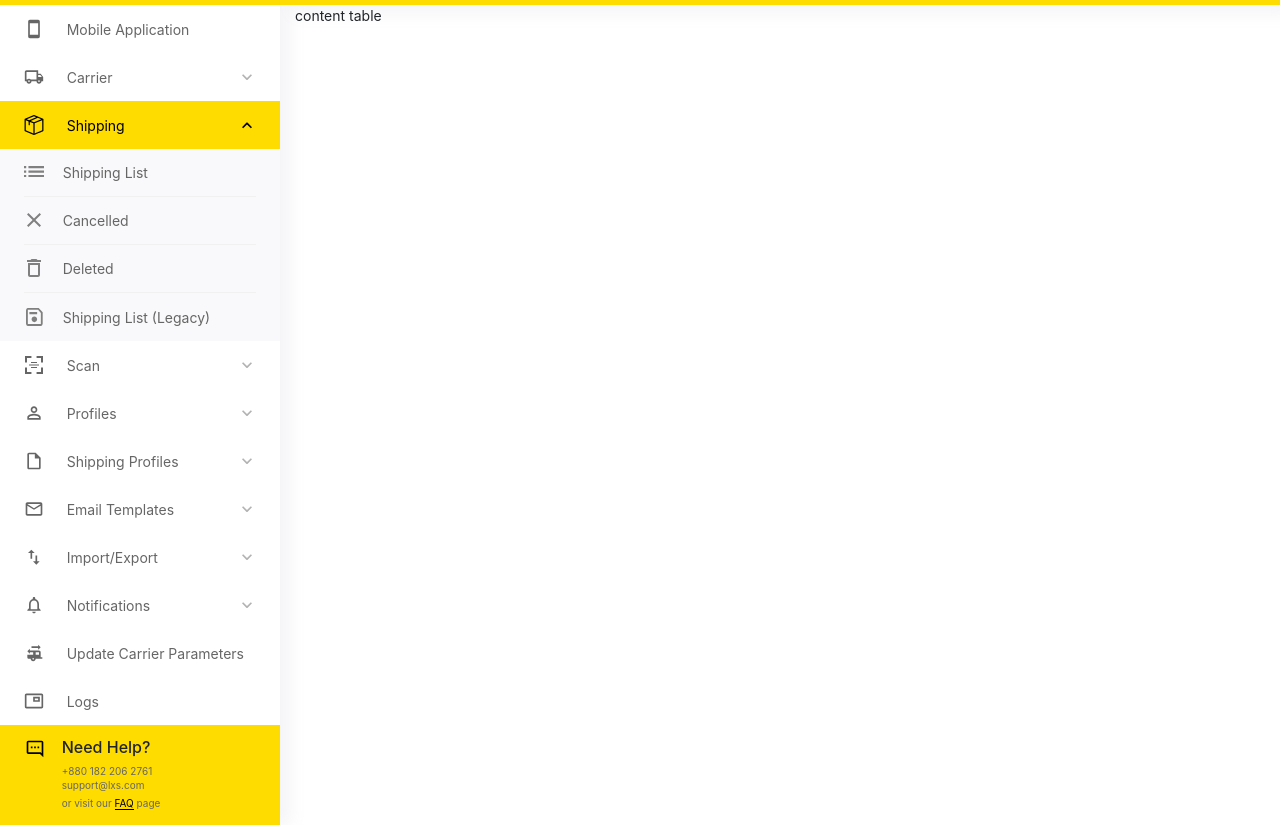
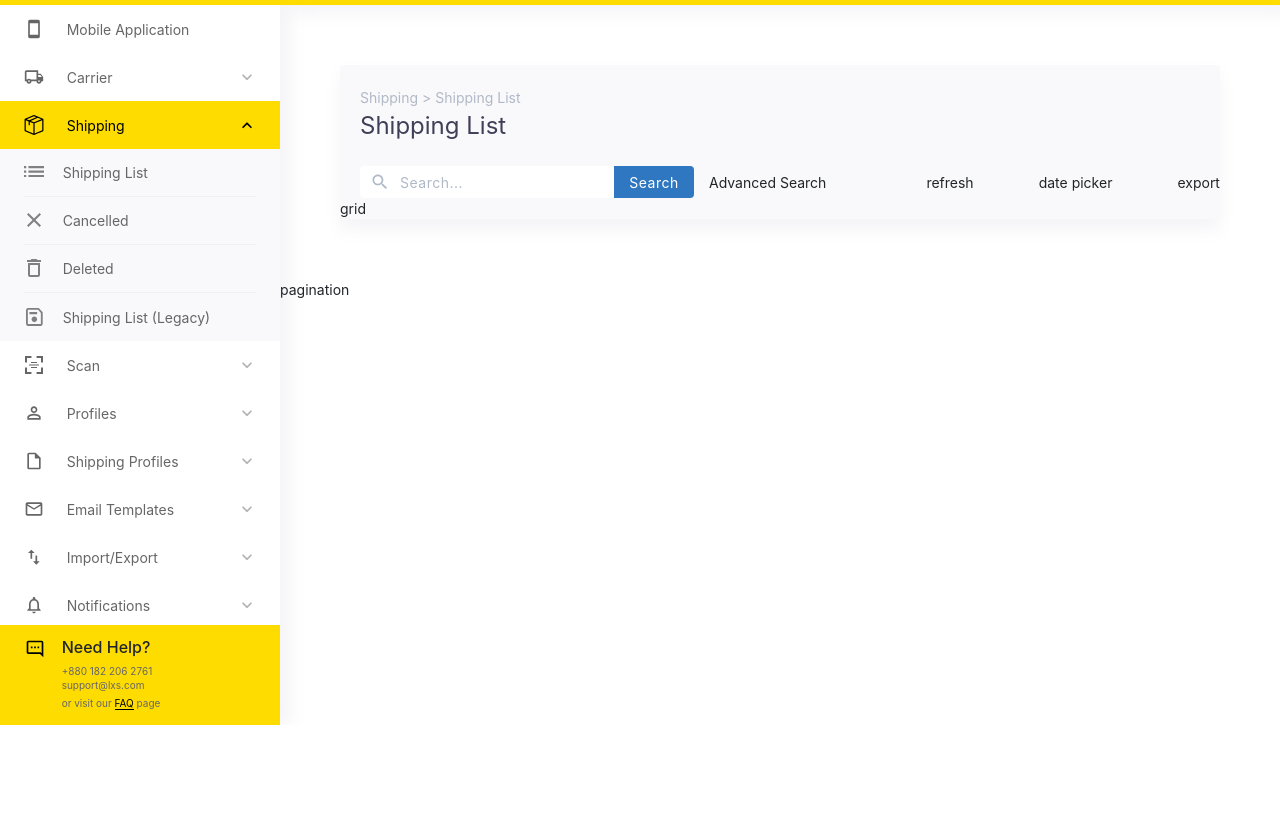
Before and after one commit to Belakun/austrian-post, a website: page index.html in a window 1280 px wide. Shown: the part 75-900 px from the top of the page. After the commit the page ends 800 px from the top, so only its background shows below. Drawn offline with Linux system fonts and the light colour scheme.

Commit message:
scrollable left menu

```diff
--- a/assets/scss/_variables.scss
+++ b/assets/scss/_variables.scss
@@ -2,3 +2,5 @@
 
 $nav-bar-height: 80px;
 $nav-bar-background-color: $main-yellow;
+
+$help-section-height: 100px;
--- a/assets/scss/app.scss
+++ b/assets/scss/app.scss
@@ -9,6 +9,10 @@
 @import "layout";
 @import "components/top-navigation";
 @import "components/left-sidebar";
+@import "components/breadcrumbs";
+@import "components/grid";
+@import "components/grid-toolbar";
+
 @import "mixins";
 
 body {
--- /dev/null
+++ b/assets/scss/components/_breadcrumbs.scss
@@ -0,0 +1,11 @@
+@import "../colors";
+@import "../variables";
+
+.breadcrumbs {
+  margin: 22px 0 0 20px;
+  color: $main-pale-grey;
+
+  & .breadcrumbs__divider {
+    margin: 0 4px;
+  }
+}
--- /dev/null
+++ b/assets/scss/components/_grid-toolbar.scss
@@ -0,0 +1,12 @@
+@import "../colors";
+@import "../variables";
+
+.grid__toolbar {
+  margin-top: 22px;
+
+  & .search {
+    margin-left: 20px;
+    padding-right: 0;
+    height: 32px;
+  }
+}
--- /dev/null
+++ b/assets/scss/components/_grid.scss
@@ -0,0 +1,16 @@
+@import "../colors";
+@import "../variables";
+
+.grid__container {
+  padding: 0;
+  margin: 60px;
+  background-color: $main-white-gray;
+  box-shadow: 0px 10px 15px rgba(152, 151, 175, 0.1);
+  border-radius: 4px;
+}
+
+.grid__name {
+  margin-left: 20px;
+  color: $main-dark-grey;
+  font-size: 24px;
+}
--- a/assets/scss/components/_help.scss
+++ b/assets/scss/components/_help.scss
@@ -1,7 +1,8 @@
 @import "../colors";
+@import "../variables";
 
 .help {
-  height: 100px;
+  height: $help-section-height;
   background-color: $main-yellow;
 
   & .help__icon {
--- a/assets/scss/components/_menu.scss
+++ b/assets/scss/components/_menu.scss
@@ -16,7 +16,9 @@
 }
 
 .menu-items {
-  // overflow: scroll;
+  > .col {
+    height: calc(100vh - #{$nav-bar-height} - #{$help-section-height});
+  }
 }
 
 .row.menu-item {
--- a/assets/scss/components/_search.scss
+++ b/assets/scss/components/_search.scss
@@ -1,21 +1,26 @@
 @import "../colors";
 
 .search {
+  height: 40px;
   max-width: 426px;
   margin-left: 40px;
   font-size: 14px;
   border: none;
 
+  & * {
+    height: 100%;
+  }
+
   & i.icon {
     position: absolute;
     display: block;
     width: 40px;
-    height: 40px;
+    height: 100%;
   }
 
   & input {
     width: 100%;
-    height: 40px;
+    height: 100%;
     border: none;
     padding: 0 0 0 40px;
     color: $main-pale-grey;
@@ -30,10 +35,11 @@
 
   & .search__button {
     // @include fixed-width-column(80px);
+    height: 100%;
 
     & button {
       width: 100%;
-      height: 40px;
+      height: 100%;
       min-width: 80px;
       margin-left: -4px;
       border: none;
--- a/index.html
+++ b/index.html
@@ -24,7 +24,7 @@
 
   <body class="container-fluid d-flex h-100">
     <div class="row flex-grow-1">
-      <div class="col-3 left-sidebar d-flex flex-column menu">
+      <div class="col-3 d-flex flex-column left-sidebar menu">
         <div class="row ">
           <div class="col">
             <div class="row align-items-center menu-header">
@@ -40,8 +40,8 @@
               </div>
             </div>
 
-            <div class="row no-gutters menu-items">
-              <div class="col">
+            <div class="row menu-items">
+              <div class="col overflow-auto">
                 <div class="row menu-item align-content-center">
                   <div class="col-2">
                     <i class="icon icon-phone"></i>
@@ -207,7 +207,7 @@
 
 
 
-      <div class="col main-content">
+      <div class="col">
         <div class="row align-items-center top-navigation">
           <div class="col mr-auto search">
             <div class="row">
@@ -269,8 +269,53 @@
 
           </div>
         </div>
-        <div class="row main-content">
-          <div class="col">content table</div>
+        <div class="row">
+          <div class="col">
+            <div class="row">
+              <div class="col grid__container">
+                <div class="row no-gutters justify-content-start breadcrumbs">
+                  <div class="col-auto breadcrumbs__level-0">Shipping</div>
+                  <div class="col-auto breadcrumbs__divider">></div>
+                  <div class="col-auto breadcrumbs__level-1">Shipping List</div>
+                </div>
+                <div class="row">
+                  <div class="col grid__name"><span>Shipping List</span></div>
+                </div>
+                <div class="row">
+                  <div class="col">
+                    <div class="row align-items-center grid__toolbar">
+                      <div class="col-auto search">
+                        <div class="row">
+                          <div class="col">
+                            <div class="row no-gutters">
+                              <div class="col">
+                                <i class="icon icon-search"></i>
+                                <input type="text" name="search" id="search" placeholder="Search...">
+                              </div>
+                              <div class="col-auto search__button">
+                                <button>Search</button>
+                              </div>
+                            </div>
+                          </div>
+                        </div>
+                      </div>
+                      <div class="col-auto mr-auto">
+                        <span>Advanced Search</span>
+                      </div>
+                      <div class="col-auto ml-auto">refresh</div>
+                      <div class="col-auto ml-auto">date picker</div>
+                      <div class="col-auto ml-auto">export</div>
+                    </div>
+
+                  </div>
+                </div>
+                <div class="row">
+                  <div class="col">grid</div>
+                </div>
+              </div>
+            </div>
+            <div class="row">pagination</div>
+          </div>
 
         </div>
       </div>
```
Also changed, not shown: assets/css/app.css, dist/assets/css/app.min.css.
